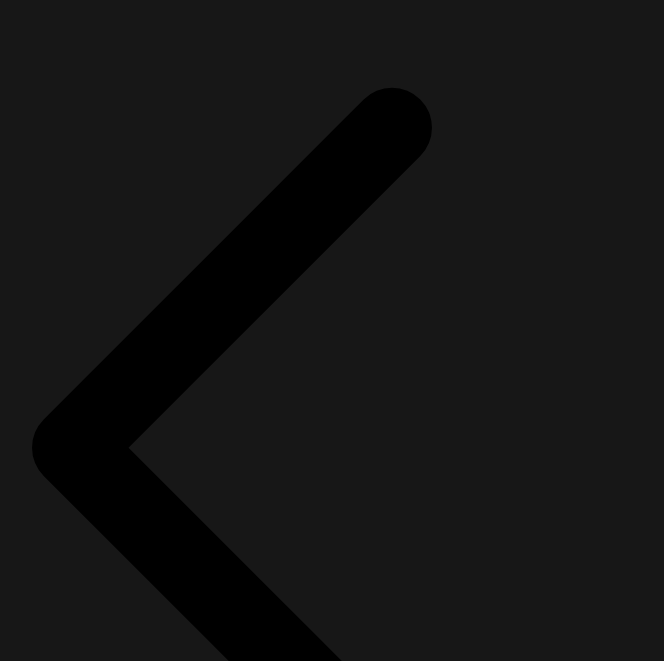
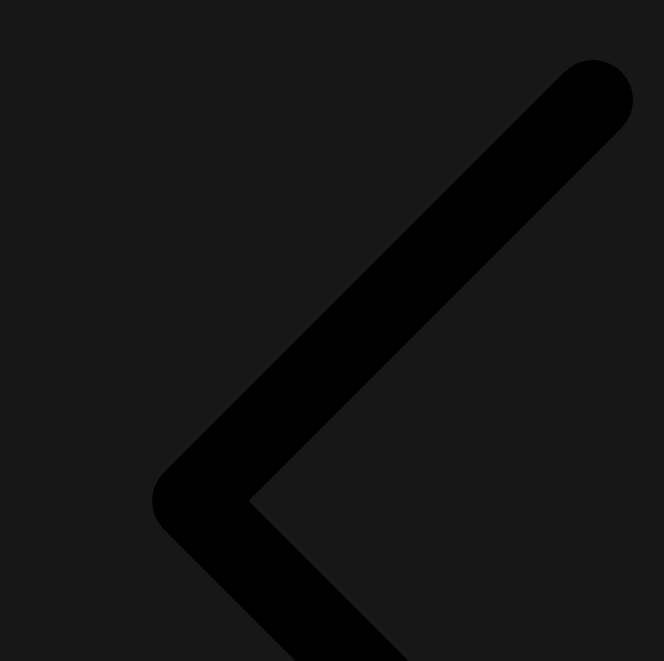
Before and after one commit to andybriggs/tellysauce, a Next.js app: page /watchlist in a window 1280 px wide. Shown: the part 139-800 px from the top of the page, without its empty margins (248-912 px from the left). Built offline with nearby package versions, Linux system fonts and the light colour scheme.

Commit message:
Change some svgs to hero icons

```diff
--- a/src/app/components/BackLink.tsx
+++ b/src/app/components/BackLink.tsx
@@ -1,3 +1,4 @@
+import { ChevronLeftIcon } from "@heroicons/react/24/solid";
 import Link from "next/link";
 
 interface BackLinkProps {
@@ -12,18 +13,7 @@ export default function BackLink({ href, label = "Back" }: BackLinkProps) {
       className="group inline-flex items-center gap-2 rounded-xl bg-white/5 px-3 py-2 text-sm text-white ring-1 ring-white/10 transition hover:bg-white/10 focus:outline-none focus:ring-2 focus:ring-white/40"
       aria-label="Go back"
     >
-      <svg
-        xmlns="http://www.w3.org/2000/svg"
-        viewBox="0 0 24 24"
-        fill="currentColor"
-        className="h-5 w-5 transition group-hover:-translate-x-0.5"
-      >
-        <path
-          fillRule="evenodd"
-          d="M12.53 4.47a.75.75 0 010 1.06L7.06 11l5.47 5.47a.75.75 0 11-1.06 1.06l-6-6a.75.75 0 010-1.06l6-6a.75.75 0 011.06 0z"
-          clipRule="evenodd"
-        />
-      </svg>
+      <ChevronLeftIcon className="h-4 w-4" />
       {label}
     </Link>
   );
```
Also changed, not shown: src/app/components/ExternalLinks.tsx (+2 -8 lines).
